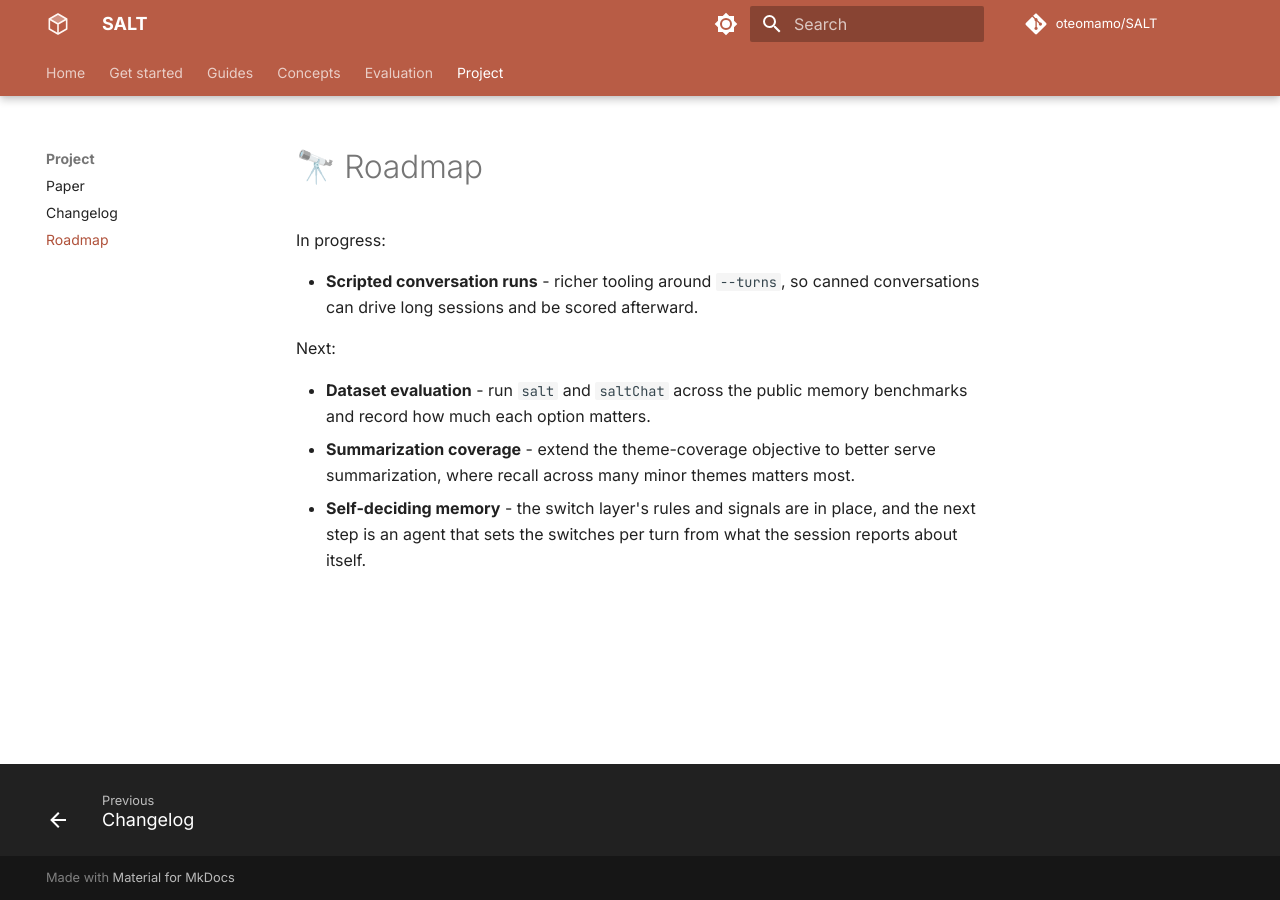
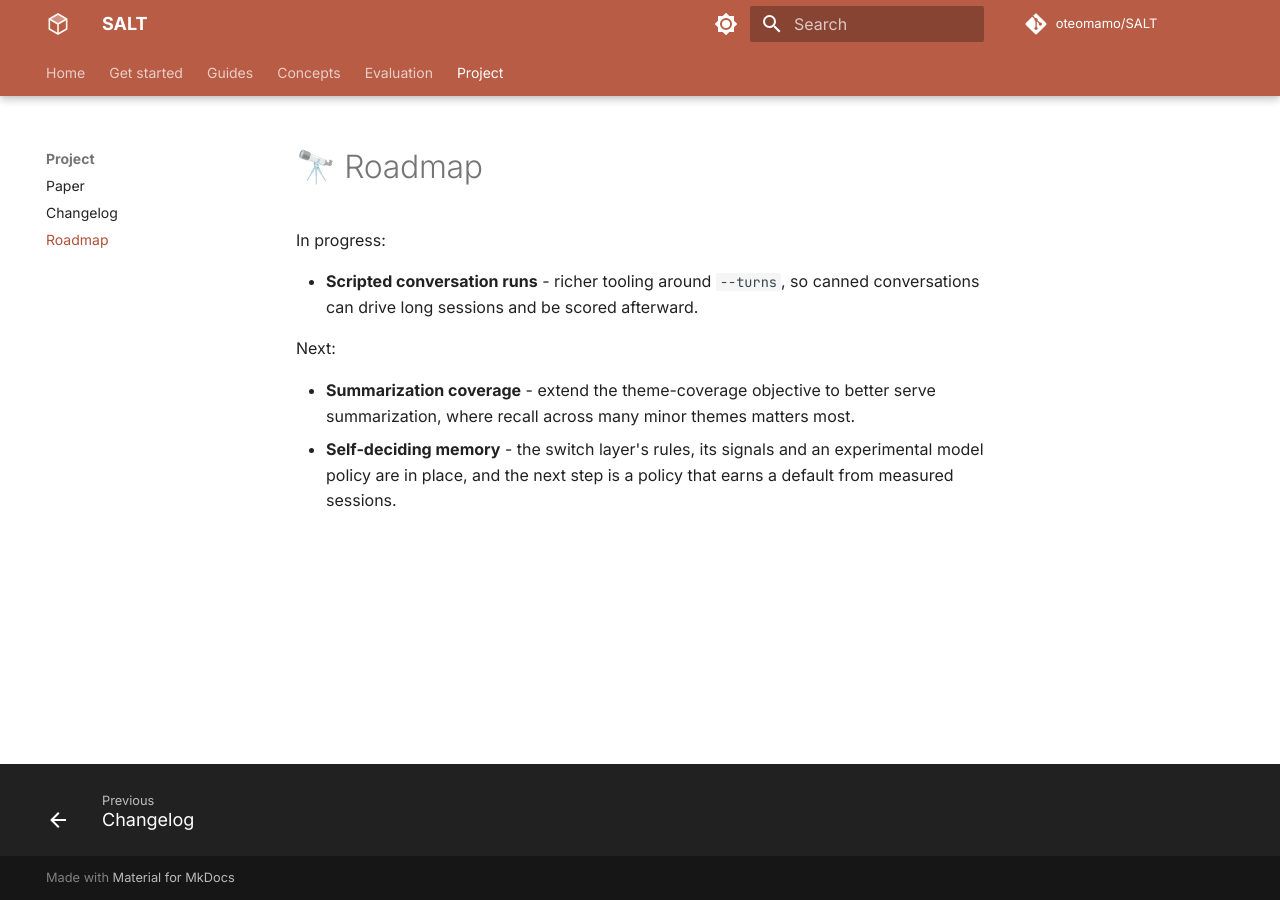
Before and after one commit to oteomamo/SALT, an MkDocs documentation site: the page built from docs/roadmap.md, in a window 1280 px wide. Built offline with MkDocs 1.6.1 and Material for MkDocs 9.7.7, drawn with Linux system fonts in a browser that asks for light colours; comment, search, counter and statistics services are not loaded; the version menu is left out.

Commit message:
v2.11.101 README: one roadmap in both homes

```diff
--- a/docs/roadmap.md
+++ b/docs/roadmap.md
@@ -7,10 +7,8 @@ In progress:
 
 Next:
 
-- **Dataset evaluation** - run `salt` and `saltChat` across the public
-  memory benchmarks and record how much each option matters.
 - **Summarization coverage** - extend the theme-coverage objective to better
   serve summarization, where recall across many minor themes matters most.
-- **Self-deciding memory** - the switch layer's rules and signals are in
-  place, and the next step is an agent that sets the switches per turn
-  from what the session reports about itself.
+- **Self-deciding memory** - the switch layer's rules, its signals and an
+  experimental model policy are in place, and the next step is a policy
+  that earns a default from measured sessions.
--- a/pyproject.toml
+++ b/pyproject.toml
@@ -4,7 +4,7 @@ build-backend = "setuptools.build_meta"
 
 [project]
 name = "salt"
-version = "2.11.100"
+version = "2.11.101"
 description = "SALT: Salience-Aware Lexical Trie for Long-Context Compression"
 readme = "README.md"
 license = "MIT"
```
Also changed, not shown: README.md (+11 -8 lines).
